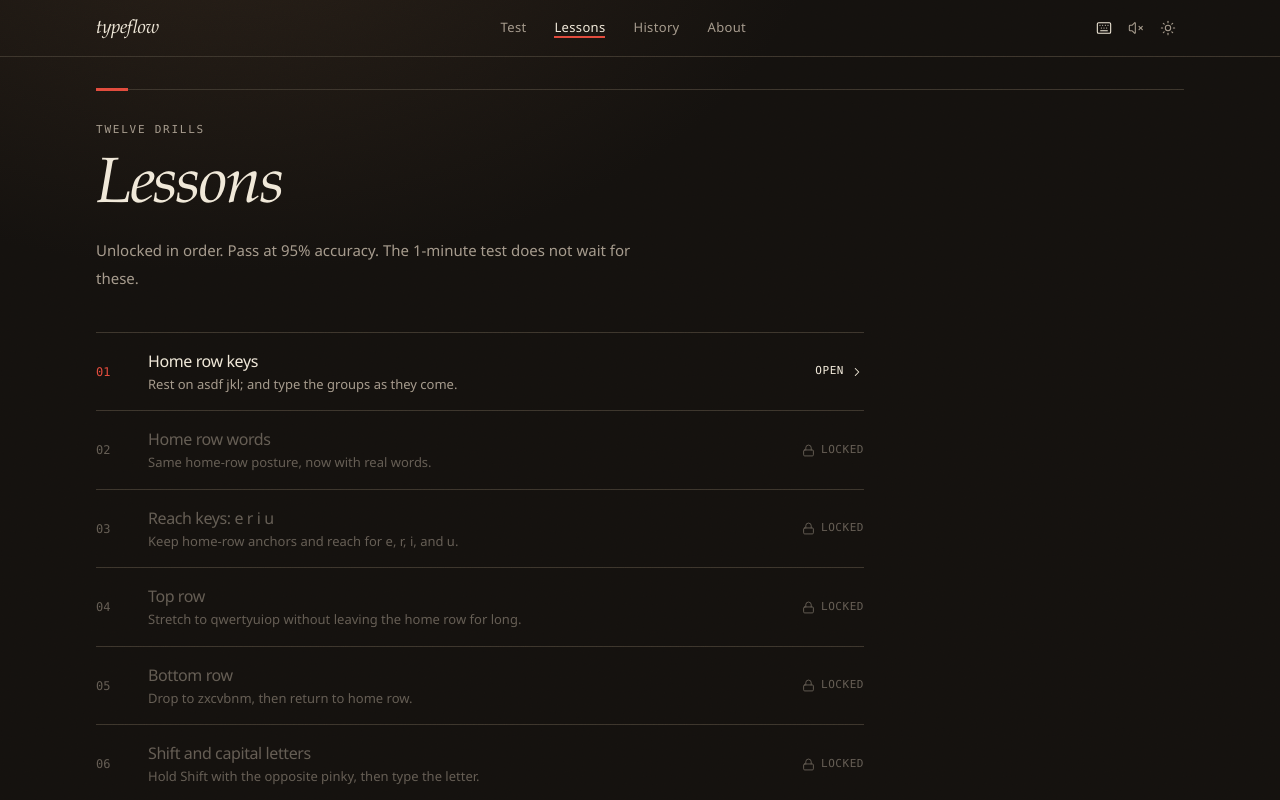
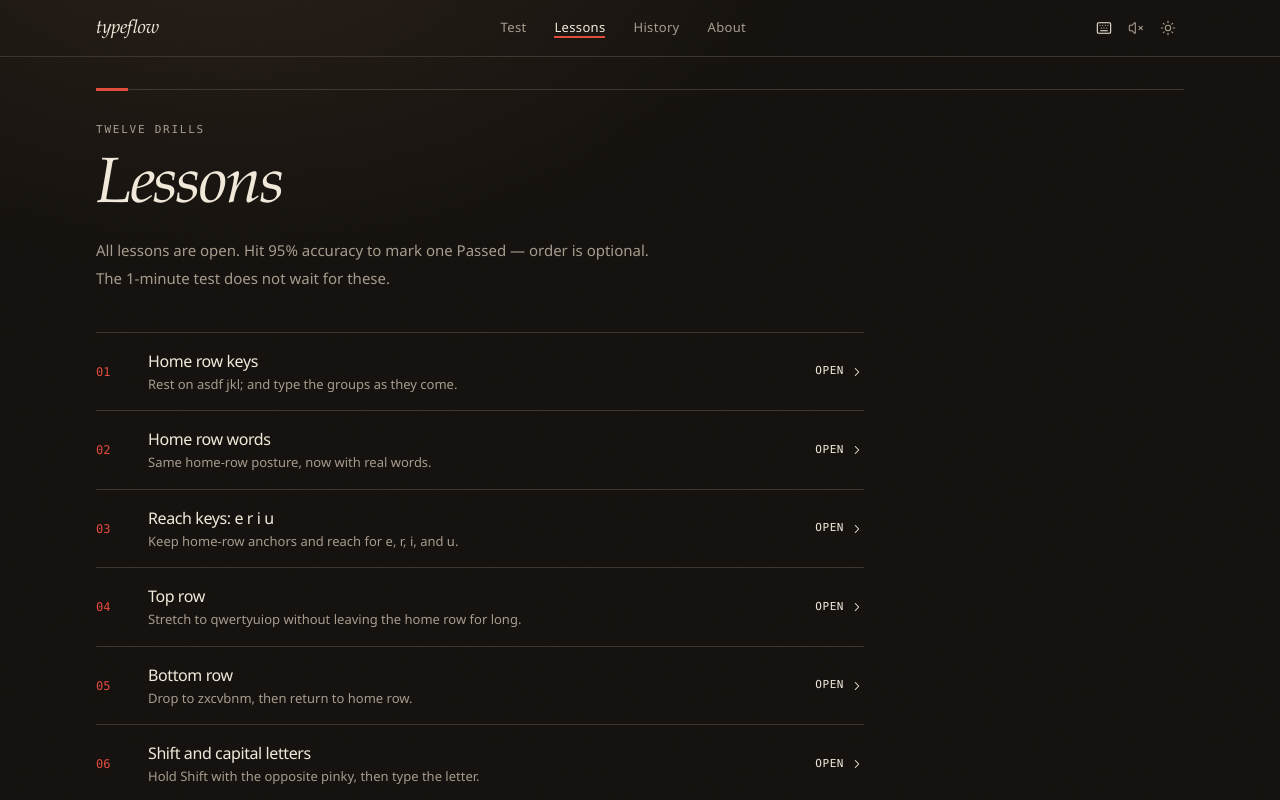
Before and after one commit to piyushbodaa/typeflow, a React (Vite) app: page /lessons in a window 1280 px wide. Shown: the top 800 px of the page. Built offline with nearby package versions, Linux system fonts and the light colour scheme.

Commit message:
Unlock all Typeflow lessons — no sequential lock gate.

```diff
--- a/src/data/lessons.ts
+++ b/src/data/lessons.ts
@@ -174,12 +174,10 @@ export function availableLesson(completed: string[]): Lesson | undefined {
 
 export type LessonStatus = 'locked' | 'available' | 'done'
 
+/** All lessons are open. Passed ones still show as done. */
 export function lessonStatus(id: string, completed: string[]): LessonStatus {
   const lesson = lessonById(id)
   if (!lesson) return 'locked'
   if (completed.includes(id)) return 'done'
-  if (lesson.order === 1) return 'available'
-  const prev = LESSONS.find((l) => l.order === lesson.order - 1)
-  if (prev && completed.includes(prev.id)) return 'available'
-  return 'locked'
+  return 'available'
 }
--- a/src/pages/LessonsPage.tsx
+++ b/src/pages/LessonsPage.tsx
@@ -14,7 +14,8 @@ export function LessonsPage() {
         Lessons
       </h1>
       <p className="mt-4 max-w-xl text-[15px] leading-7 text-muted">
-        Unlocked in order. Pass at 95% accuracy. The 1-minute test does not wait for these.
+        All lessons are open. Hit 95% accuracy to mark one Passed — order is optional. The 1-minute
+        test does not wait for these.
       </p>
       <div className="mt-10 max-w-3xl">
         <LessonList completed={completed} />
```
